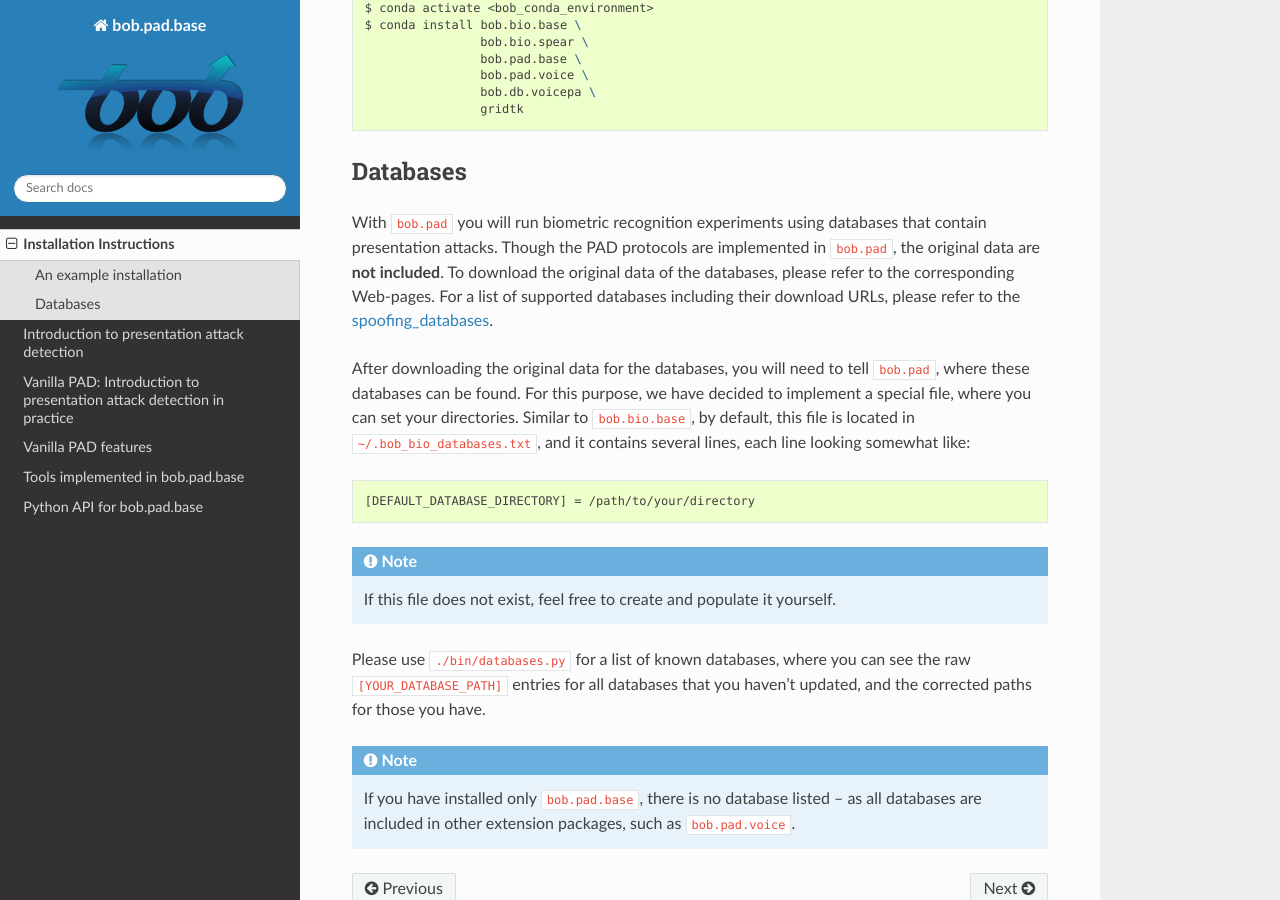
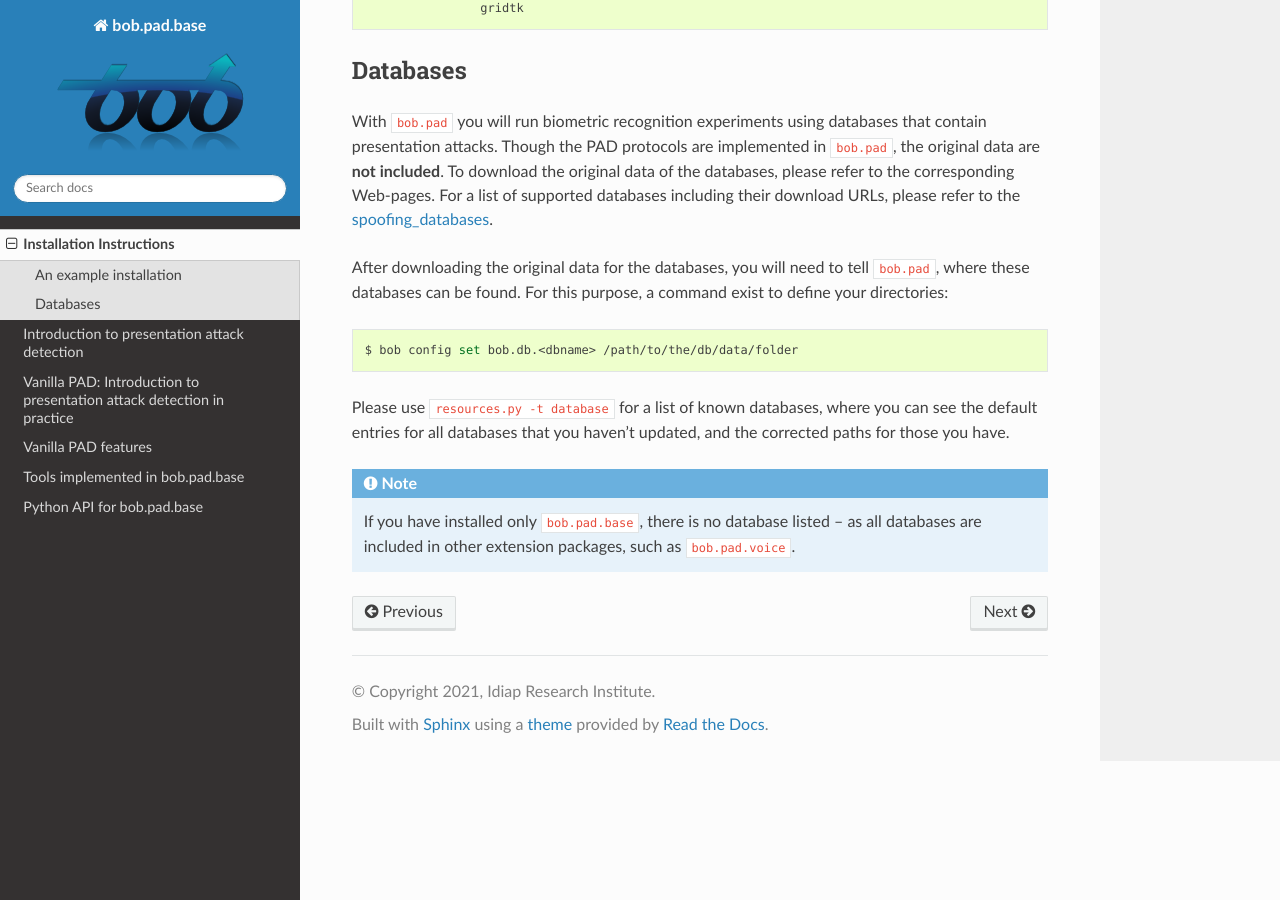
Before and after one commit to bioidiap/bob.pad.base, a Sphinx documentation site: the page built from doc/installation.rst, in a window 1280 px wide and 900 px high, scrolled down 869 px. Built offline with Sphinx 7.4.7 and the Read the Docs theme 2.0.0, drawn with Linux system fonts in a browser that asks for light colours; the version number could not be read and is left out; some of the changed text lies outside the part shown.

Commit message:
[doc] Updating a part of installation instructions

```diff
--- a/doc/installation.rst
+++ b/doc/installation.rst
@@ -4,11 +4,6 @@
 .. date: Wed Apr 27 14:58:21 CEST 2016
 
 .. _bob.pad.base.installation:
-
-
-.. todo::
-
-   update and link to general bob install instructions.
 
 
 ===========================
@@ -66,18 +61,14 @@ For a list of supported databases including their download URLs,
 please refer to the `spoofing_databases <https://gitlab.idiap.ch/bob/bob/wikis/Packages>`_.
 
 After downloading the original data for the databases, you will need to tell ``bob.pad``, where these databases can be found.
-For this purpose, we have decided to implement a special file, where you can set your directories.
-Similar to ``bob.bio.base``, by default, this file is located in ``~/.bob_bio_databases.txt``, and it contains several lines, each line looking somewhat like:
+For this purpose, a command exist to define your directories:
 
-.. code-block:: text
+.. code-block:: sh
 
-   [DEFAULT_DATABASE_DIRECTORY] = /path/to/your/directory
-
-.. note::
-   If this file does not exist, feel free to create and populate it yourself.
+   $ bob config set bob.db.<dbname> /path/to/the/db/data/folder
 
 
-Please use ``./bin/databases.py`` for a list of known databases, where you can see the raw ``[YOUR_DATABASE_PATH]`` entries for all databases that you haven't updated, and the corrected paths for those you have.
+Please use ``resources.py -t database`` for a list of known databases, where you can see the default entries for all databases that you haven't updated, and the corrected paths for those you have.
 
 
 .. note::
```
